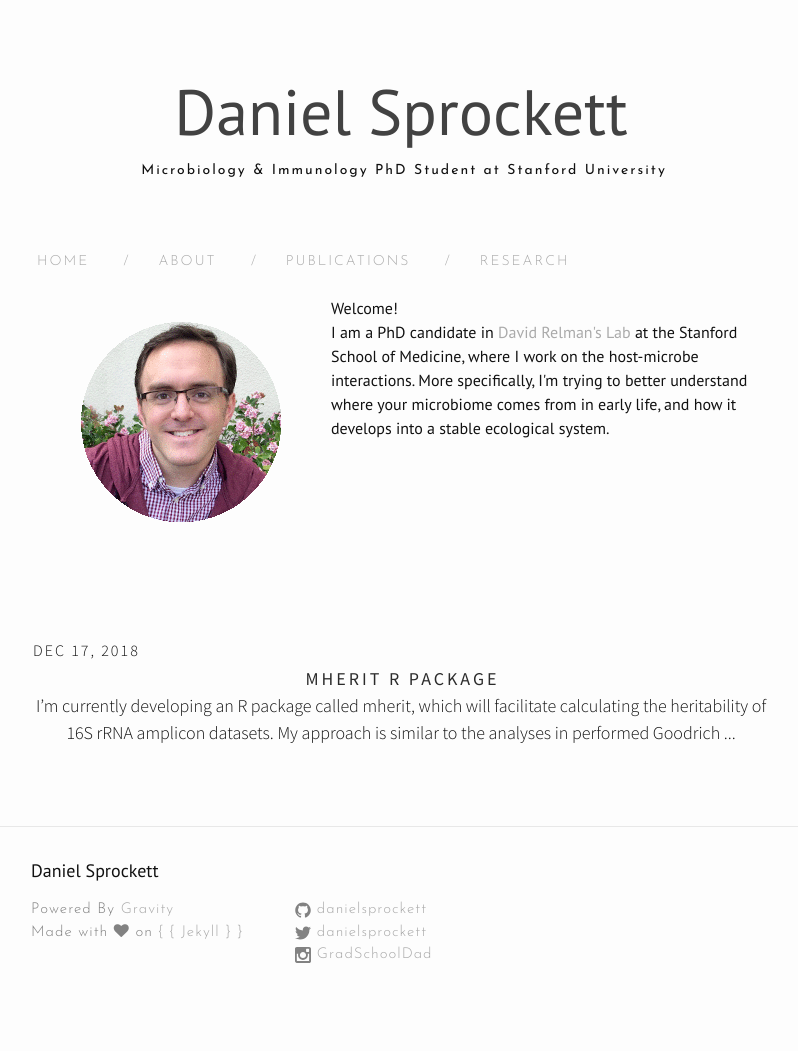
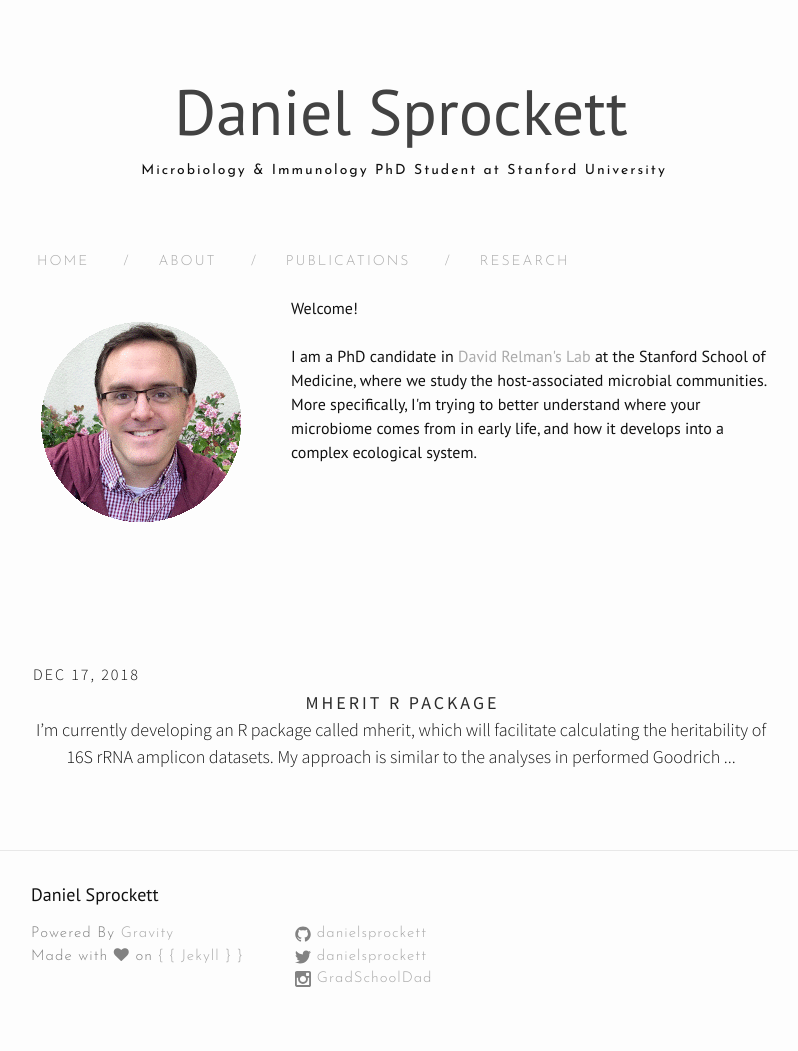
Before and after one commit to DanielSprockett/danielsprockett.github.io, a Jekyll site: the page built from index.html, in a window 1280 px wide. Shown: the whole page, without its empty margins (239-1037 px from the left). Built offline with Jekyll 4.4.1, drawn with Linux system fonts in a browser that asks for light colours; nearby versions of some CDN libraries; the list of posts is cut into pages by our own code; before the commit the page ends 1027 px from its top, so only the background shows below that.

Commit message:
Update index.html

```diff
--- a/index.html
+++ b/index.html
@@ -4,11 +4,13 @@ layout: default
 
 <div class="home">
 
-<p><img src="/images/about_headshot.gif" alt="Dan Sprockett" style="float:left; padding: 50px 50px 50px 50px;">
+<p><img src="/images/about_headshot.gif" alt="Dan Sprockett" style="float:left; padding: 50px 50px 50px 10px;">
   <br>
   Welcome!
   <br>
-  I am a PhD candidate in <a href="http://med.stanford.edu/relmanlab.html">David Relman's Lab</a> at the Stanford School of Medicine, where I work on the host-microbe interactions. More specifically, I'm trying to better understand where your microbiome comes from in early life, and how it develops into a stable ecological system.
+  <br>
+  I am a PhD candidate in <a href="http://med.stanford.edu/relmanlab.html">David Relman's Lab</a> at the Stanford School of Medicine, where we study the host-associated microbial communities. More specifically, I'm trying to better understand where your microbiome comes from in early life, and how it develops into a complex ecological system.
+  <br>
 </p>
 
 <br>
```
